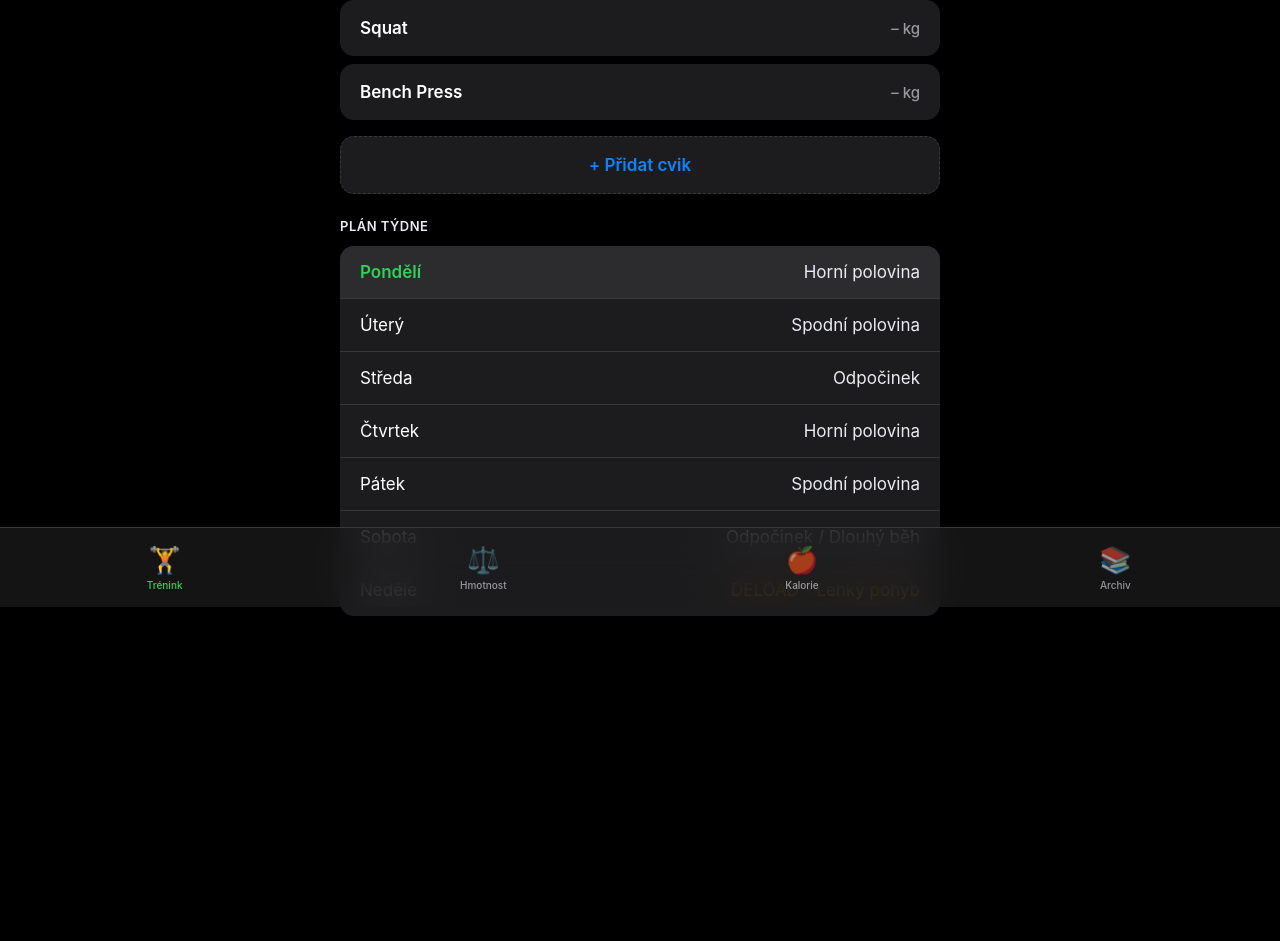
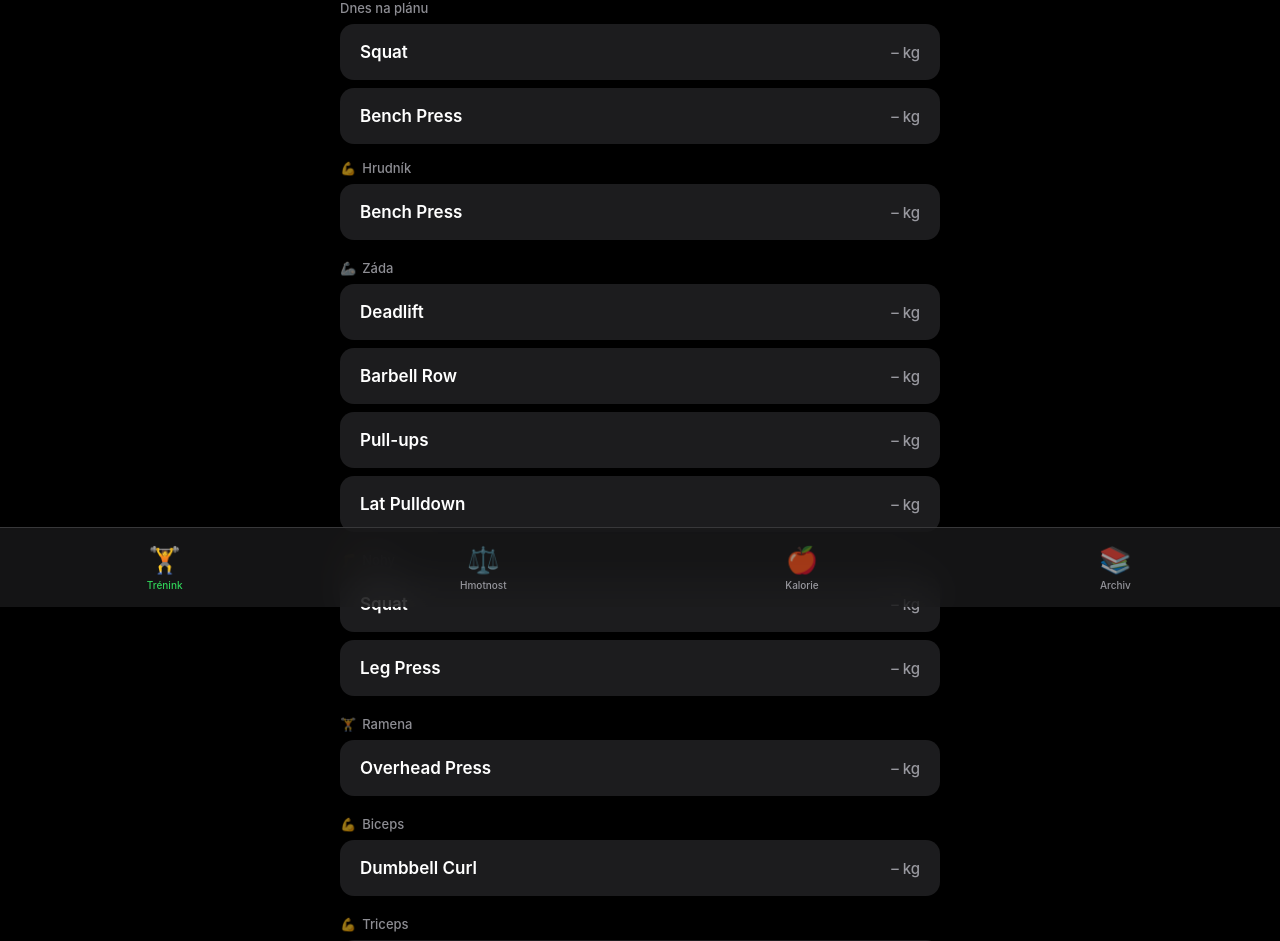
Before and after one commit to FiTomas/fit-tracker, a Next.js app: page / in a window 1280 px wide. Shown: the part 193-1134 px from the top of the page. Before the commit the page ends 897 px from the top, so only its background shows below. Built offline with nearby package versions, Linux system fonts and the light colour scheme.

Commit message:
Add muscle group categories + collapsible weekly plan

```diff
--- a/src/app/page.tsx
+++ b/src/app/page.tsx
@@ -55,6 +55,26 @@ const DEFAULT_EXERCISES: Exercise[] = [
   { id: '10', name: 'Lat Pulldown', category: 'BACK' },
 ];
 
+const CATEGORY_NAMES: Record<string, string> = {
+  CHEST: 'Hrudník',
+  BACK: 'Záda',
+  LEGS: 'Nohy',
+  SHOULDERS: 'Ramena',
+  BICEPS: 'Biceps',
+  TRICEPS: 'Triceps',
+  CUSTOM: 'Vlastní'
+};
+
+const CATEGORY_EMOJI: Record<string, string> = {
+  CHEST: '💪',
+  BACK: '🦾',
+  LEGS: '🦵',
+  SHOULDERS: '🏋️',
+  BICEPS: '💪',
+  TRICEPS: '💪',
+  CUSTOM: '⭐'
+};
+
 const getWeekNumber = (date: Date): number => { const start = new Date(date.getFullYear(), 0, 1); const diff = date.getTime() - start.getTime(); return Math.ceil((diff + start.getDay() * 86400000) / 604800000); };
 const getMesocycleWeek = (): Mesocycle => { const w = getWeekNumber(new Date()) % 8; return MESOCYCLE[w === 0 ? 7 : w - 1]; };
 const calcTargets = (ls: WorkoutSet[]): { weight: number; reps: number } => {
@@ -79,6 +99,8 @@ export default function Home() {
   });
   const [showAddExercise, setShowAddExercise] = useState(false);
   const [newExName, setNewExName] = useState('');
+  const [newExCategory, setNewExCategory] = useState('CUSTOM');
+  const [showWeeklyPlan, setShowWeeklyPlan] = useState(false);
   const [view, setView] = useState<'workout' | 'weight' | 'food' | 'archive'>('workout');
   const [selWeek, setSelWeek] = useState<number | null>(null);
   const [activeDay, setActiveDay] = useState<number>(() => {
@@ -271,7 +293,12 @@ export default function Home() {
 
             <div style={{ marginBottom: '24px' }}>
               <h3 style={{ color: 'var(--ios-label-secondary)', fontSize: '13px', textTransform: 'uppercase', letterSpacing: '0.5px', marginBottom: '12px', fontWeight: 600 }}>Týden {currentWeek} · {MESOCYCLE[currentWeek - 1].type}</h3>
-              {(dayExercises || []).map((exName, i) => {
+
+              {/* Plánované cviky pro dnešní den */}
+              {dayExercises.length > 0 && (
+                <div style={{ marginBottom: '16px' }}>
+                  <div style={{ color: 'var(--ios-label-tertiary)', fontSize: '13px', marginBottom: '8px', fontWeight: 500 }}>Dnes na plánu</div>
+                  {dayExercises.map((exName, i) => {
                     const ex = exercisesList.find(e => e.name === exName) || exercisesList.find(e => e.name.toLowerCase().includes(exName.toLowerCase()));
                     const isCompleted = todayCompleted.some(c => c?.name.toLowerCase() === exName.toLowerCase());
                     return (
@@ -283,7 +310,20 @@ export default function Home() {
                       </div>
                     );
                   })}
-              {exercisesList.filter(ex => ex.category === 'CUSTOM').map(ex => {
+                </div>
+              )}
+
+              {/* Cviky podle kategorií */}
+              {['CHEST', 'BACK', 'LEGS', 'SHOULDERS', 'BICEPS', 'TRICEPS', 'CUSTOM'].map(cat => {
+                const catExercises = exercisesList.filter(ex => ex.category === cat);
+                if (catExercises.length === 0) return null;
+                return (
+                  <div key={cat} style={{ marginBottom: '20px' }}>
+                    <div style={{ color: 'var(--ios-label-tertiary)', fontSize: '13px', marginBottom: '8px', fontWeight: 500, display: 'flex', alignItems: 'center', gap: '6px' }}>
+                      <span>{CATEGORY_EMOJI[cat]}</span>
+                      <span>{CATEGORY_NAMES[cat]}</span>
+                    </div>
+                    {catExercises.map(ex => {
                       const isCompleted = todayCompleted.some(c => c?.name.toLowerCase() === ex.name.toLowerCase());
                       return (
                         <div key={ex.id} style={{ marginBottom: '8px' }}>
@@ -294,17 +334,29 @@ export default function Home() {
                         </div>
                       );
                     })}
-              <button onClick={() => setShowAddExercise(true)} className="touch-feedback" style={{ width: '100%', background: 'var(--ios-bg-secondary)', border: '1px dashed var(--ios-separator)', borderRadius: '14px', padding: '18px', color: 'var(--ios-blue)', fontSize: '17px', cursor: 'pointer', marginTop: '8px', fontWeight: 600, minHeight: '56px', transition: 'all 0.2s ease' }}>+ Přidat cvik</button>
+                  </div>
+                );
+              })}
+
+              <button onClick={() => setShowAddExercise(true)} className="touch-feedback" style={{ width: '100%', background: 'var(--ios-bg-secondary)', border: '1px dashed var(--ios-separator)', borderRadius: '14px', padding: '18px', color: 'var(--ios-blue)', fontSize: '17px', cursor: 'pointer', fontWeight: 600, minHeight: '56px', transition: 'all 0.2s ease' }}>+ Přidat cvik</button>
             </div>
 
-            <h4 style={{ color: 'var(--ios-label-secondary)', fontSize: '13px', textTransform: 'uppercase', letterSpacing: '0.5px', marginBottom: '12px', fontWeight: 600 }}>Plán týdne</h4>
-            <div style={{ background: 'var(--ios-bg-secondary)', borderRadius: '14px', overflow: 'hidden' }}>
+            {/* Collapsible Weekly Plan */}
+            <div style={{ marginBottom: '24px' }}>
+              <button onClick={() => setShowWeeklyPlan(!showWeeklyPlan)} className="touch-feedback" style={{ width: '100%', background: 'var(--ios-bg-secondary)', border: 'none', borderRadius: '14px', padding: '18px 20px', display: 'flex', justifyContent: 'space-between', alignItems: 'center', cursor: 'pointer', transition: 'all 0.2s ease' }}>
+                <span style={{ color: 'var(--ios-label)', fontSize: '17px', fontWeight: 600 }}>Plán týdne</span>
+                <span style={{ color: 'var(--ios-label-tertiary)', fontSize: '20px', transform: showWeeklyPlan ? 'rotate(180deg)' : 'rotate(0deg)', transition: 'transform 0.3s ease' }}>⌄</span>
+              </button>
+              {showWeeklyPlan && (
+                <div style={{ background: 'var(--ios-bg-secondary)', borderRadius: '14px', overflow: 'hidden', marginTop: '8px' }}>
                   {MESO_DAYS.map((d, idx) => (
                     <div key={d.day} onClick={() => setActiveDay(idx)} className="touch-feedback" style={{ padding: '16px 20px', display: 'flex', justifyContent: 'space-between', borderBottom: idx < MESO_DAYS.length - 1 ? '0.5px solid var(--ios-separator)' : 'none', cursor: 'pointer', background: idx === activeDay ? 'var(--ios-bg-tertiary)' : 'transparent', transition: 'background 0.2s ease' }}>
                       <span style={{ color: idx === activeDay ? 'var(--ios-green)' : 'var(--ios-label)', fontSize: '17px', fontWeight: idx === activeDay ? 600 : 400 }}>{d.day}</span>
                       <span style={{ color: d.workout.includes('DELOAD') ? 'var(--ios-orange)' : 'var(--ios-label-secondary)', fontSize: '17px' }}>{d.workout}</span>
                     </div>
                   ))}
+                </div>
+              )}
             </div>
           </>
         )}
@@ -529,7 +581,7 @@ export default function Home() {
         )}
 
         {showAddExercise && (
-          <div onClick={(e) => { if (e.target === e.currentTarget) { setShowAddExercise(false); setNewExName(''); }}} style={{ position: 'fixed', top: 0, left: 0, right: 0, bottom: 0, background: 'rgba(0,0,0,0.4)', zIndex: 200, display: 'flex', alignItems: 'flex-end', justifyContent: 'center' }}>
+          <div onClick={(e) => { if (e.target === e.currentTarget) { setShowAddExercise(false); setNewExName(''); setNewExCategory('CUSTOM'); }}} style={{ position: 'fixed', top: 0, left: 0, right: 0, bottom: 0, background: 'rgba(0,0,0,0.4)', zIndex: 200, display: 'flex', alignItems: 'flex-end', justifyContent: 'center' }}>
             <div style={{ background: 'var(--ios-bg-secondary)', borderTopLeftRadius: '22px', borderTopRightRadius: '22px', padding: '24px', maxWidth: '600px', width: '100%', paddingBottom: 'max(env(safe-area-inset-bottom), 24px)' }}>
               <div style={{ width: '36px', height: '5px', background: 'var(--ios-separator)', borderRadius: '3px', margin: '0 auto 20px' }}></div>
               <h3 style={{ fontSize: '22px', fontWeight: 700, marginBottom: '20px', textAlign: 'center' }}>Přidat cvik</h3>
@@ -537,18 +589,35 @@ export default function Home() {
                 value={newExName}
                 onChange={e => setNewExName(e.target.value)}
                 placeholder="Název cviku"
-                style={{ width: '100%', background: 'var(--ios-bg-tertiary)', border: 'none', borderRadius: '12px', padding: '16px', color: 'var(--ios-label)', fontSize: '17px', marginBottom: '16px', outline: 'none' }}
+                style={{ width: '100%', background: 'var(--ios-bg-tertiary)', border: 'none', borderRadius: '12px', padding: '16px', color: 'var(--ios-label)', fontSize: '17px', marginBottom: '12px', outline: 'none' }}
               />
+              <div style={{ marginBottom: '16px' }}>
+                <label style={{ display: 'block', color: 'var(--ios-label-tertiary)', fontSize: '13px', marginBottom: '8px', fontWeight: 500 }}>Svalová partie</label>
+                <div style={{ display: 'grid', gridTemplateColumns: '1fr 1fr', gap: '8px' }}>
+                  {['CHEST', 'BACK', 'LEGS', 'SHOULDERS', 'BICEPS', 'TRICEPS'].map(cat => (
+                    <button
+                      key={cat}
+                      onClick={() => setNewExCategory(cat)}
+                      className="touch-feedback"
+                      style={{ background: newExCategory === cat ? 'var(--ios-green)' : 'var(--ios-bg-tertiary)', border: 'none', borderRadius: '10px', padding: '12px', color: newExCategory === cat ? '#000' : 'var(--ios-label)', fontSize: '15px', fontWeight: 600, cursor: 'pointer', display: 'flex', alignItems: 'center', justifyContent: 'center', gap: '6px', transition: 'all 0.2s ease' }}
+                    >
+                      <span>{CATEGORY_EMOJI[cat]}</span>
+                      <span>{CATEGORY_NAMES[cat]}</span>
+                    </button>
+                  ))}
+                </div>
+              </div>
               <button
                 onClick={() => {
                   if (newExName.trim()) {
                     const newEx: Exercise = {
                       id: Date.now().toString(),
                       name: newExName.trim(),
-                      category: 'CUSTOM'
+                      category: newExCategory
                     };
                     setExercisesList([...exercisesList, newEx]);
                     setNewExName('');
+                    setNewExCategory('CUSTOM');
                     setShowAddExercise(false);
                   }
                 }}
```
Lines whose indentation alone changed are shown as unchanged.
